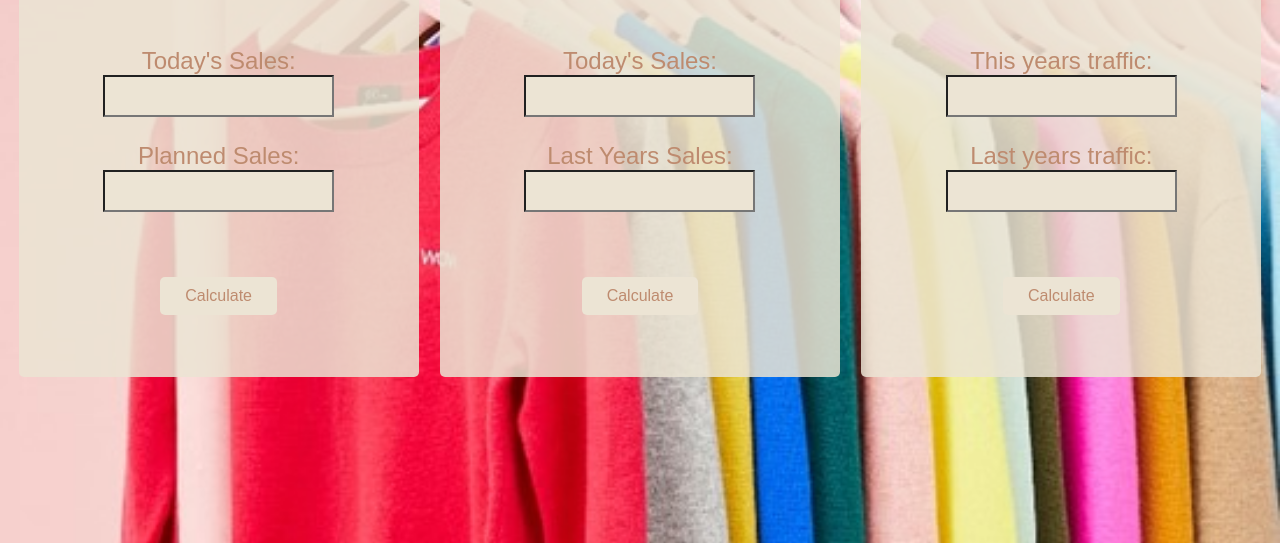
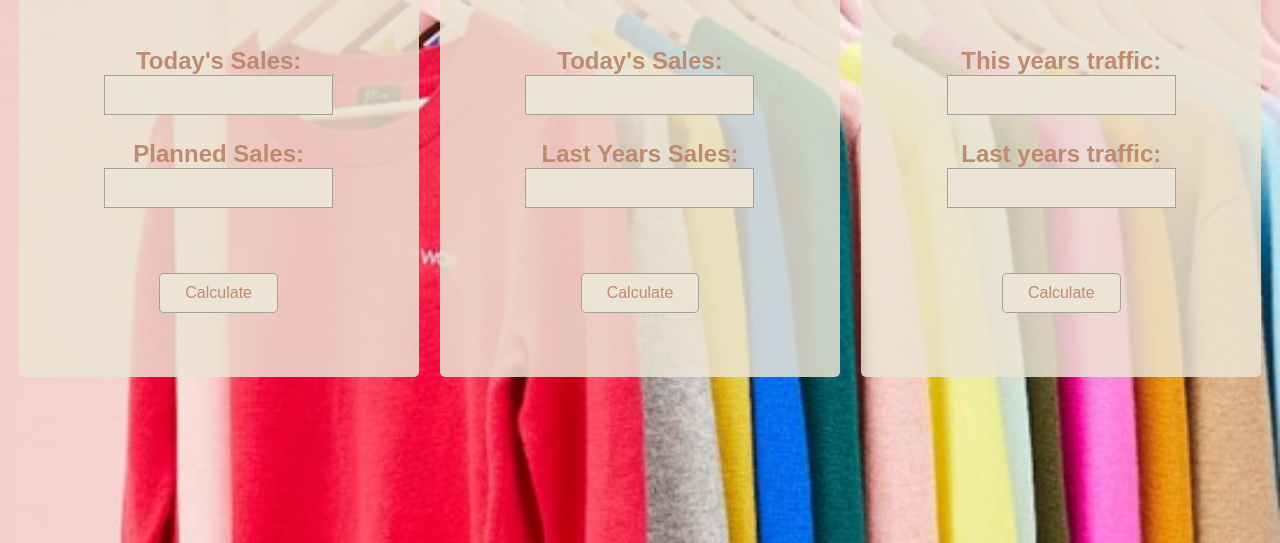
Before and after one commit to mdsncole/calculate, a plain HTML site: page index.html in a window 1280 px wide. Shown: the part 257-800 px from the top of the page. Drawn offline with Linux system fonts and the light colour scheme; a web font is replaced by a local one.

Commit message:
Adjusted input and button borders

```diff
--- a/style.css
+++ b/style.css
@@ -31,6 +31,7 @@ h2 {
 label {
   font-size: 1.5rem;
   color: #be8b6f;
+  font-weight: bold;
 }
 
 input {
@@ -39,11 +40,12 @@ input {
   margin-bottom: 25px;
   font-size: 1rem;
   text-align: center;
+  border: 0.5px solid rgba(97, 96, 96, 0.5);
 }
 
 button {
   margin-top: 40px;
-  border: none;
+  border: 0.5px solid rgba(97, 96, 96, 0.5);
   border-radius: 5px;
   padding: 10px 25px 10px 25px;
   background-color: rgb(236, 228, 212);
```
